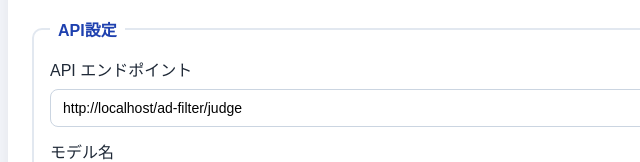
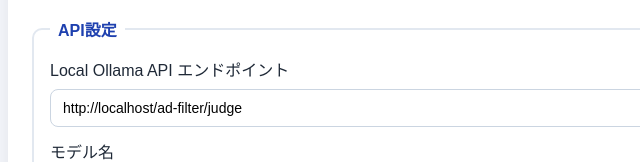
Before and after one commit to mfukushim/browser-filter, a browser extension: page options.html in a window 1280 px wide. Shown: the part 646-808 px from the top of the page, 272-912 px from the left. Drawn offline with Linux system fonts and the light colour scheme.

Commit message:
Update options page: clarify API endpoint label to "Local Ollama API Endpoint"

```diff
--- a/options.html
+++ b/options.html
@@ -65,7 +65,7 @@
         <fieldset class="settings-group">
           <legend>API設定</legend>
           <label class="row">
-            <span>API エンドポイント</span>
+            <span>Local Ollama API エンドポイント</span>
             <input id="apiEndpoint" type="url" placeholder="http://localhost:11434" />
           </label>
 
```
